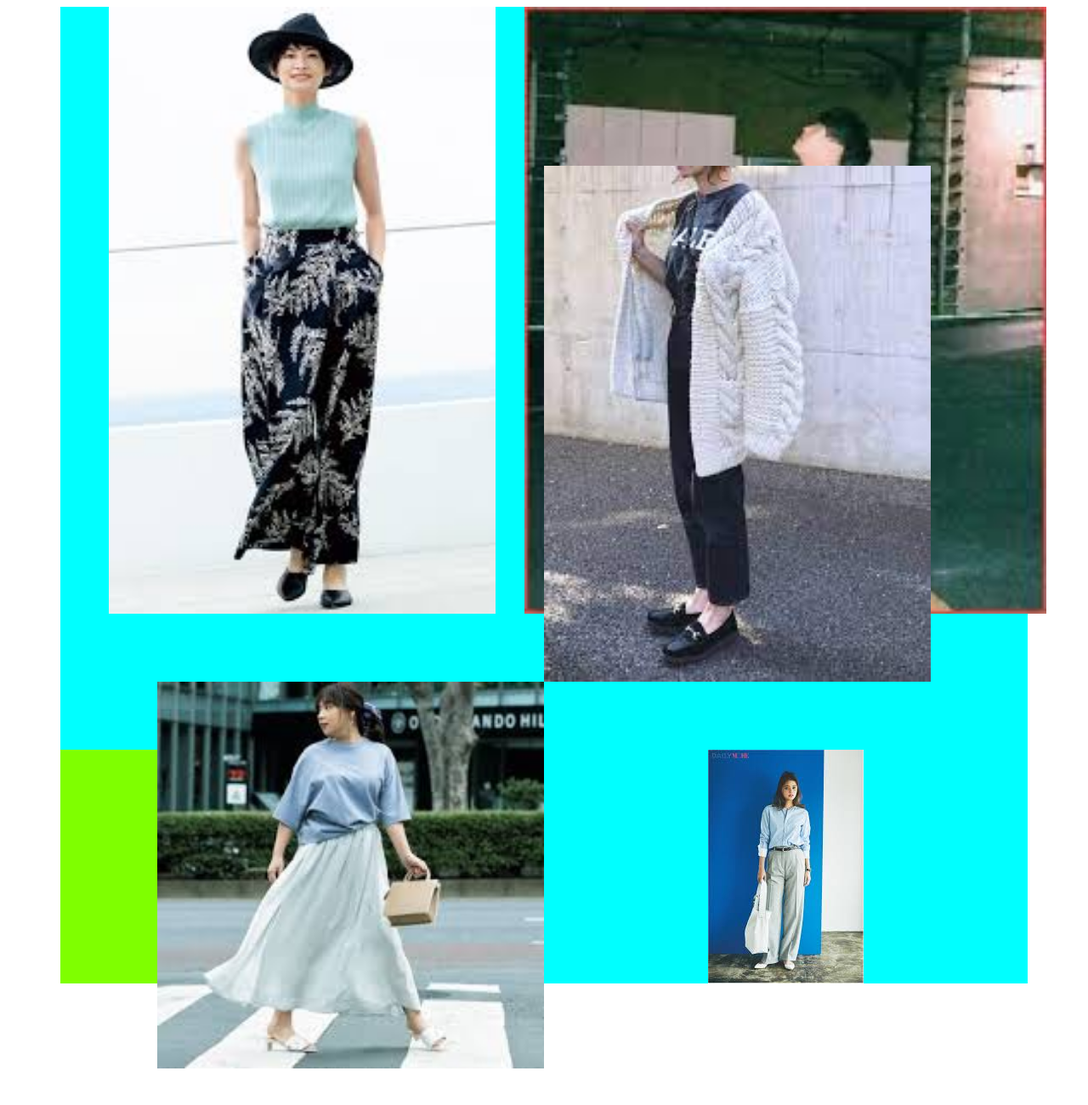
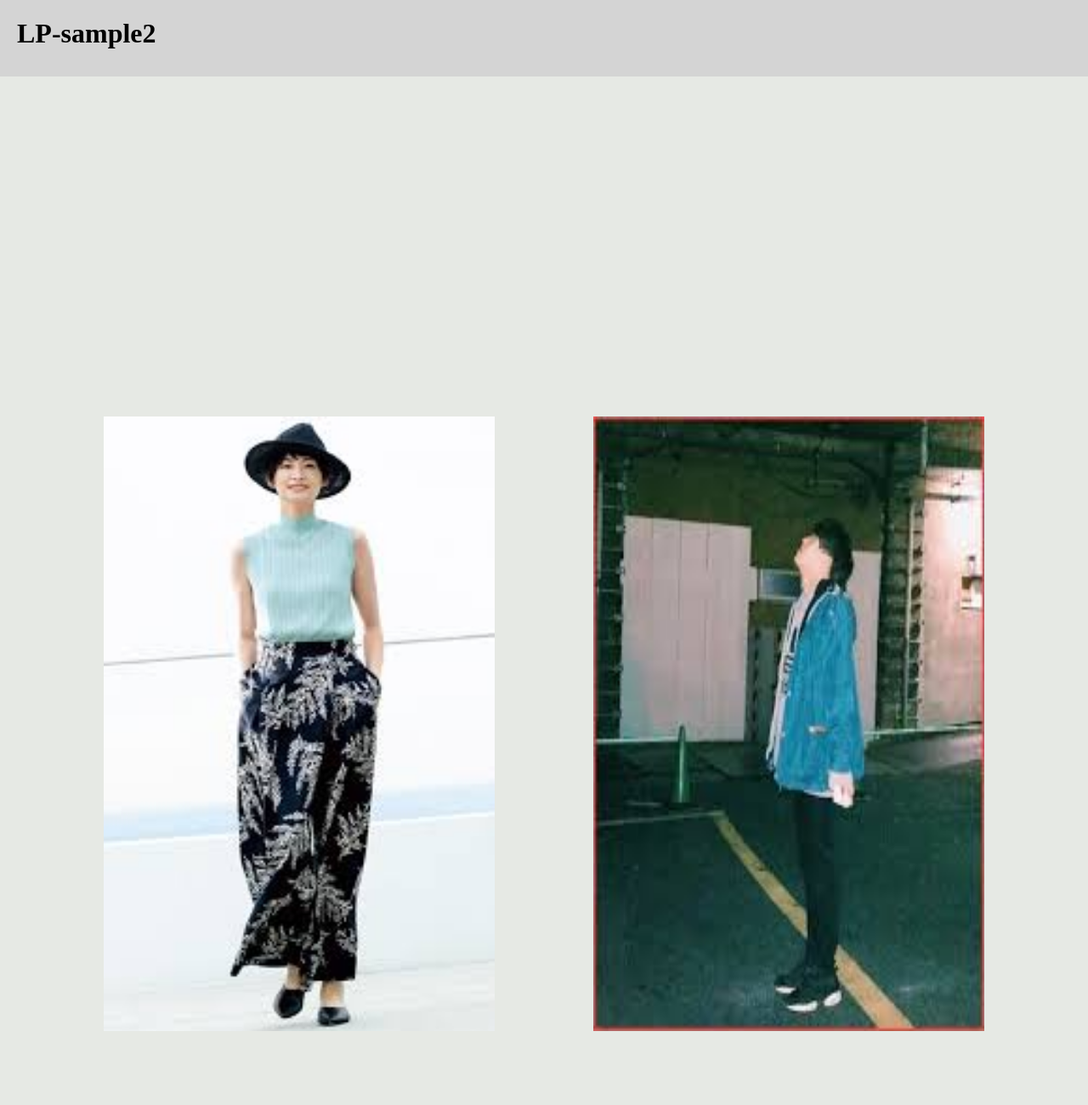
Before and after one commit to hoshico/LP-sample2, a plain HTML site: page index.html in a window 1280 px wide. Shown: the top 1300 px of the page at 85% size. Before the commit the page ends 1257 px from the top, so only its background shows below. Drawn offline with nearby package versions, Linux system fonts and the light colour scheme.

Commit message:
ScrollReveal.js実装

```diff
--- a/css/style.css
+++ b/css/style.css
@@ -1,12 +1,32 @@
+body {
+  background-color: rgb(230, 233, 228);
+  margin: 0;
+}
+
+header {
+  width: 100%;
+  height: 90px;
+  background-color: #d4d4d4;
+  display: flex;
+  margin-bottom: 100px;
+  padding-left: 20px;
+}
+
+
 .main_container {
-  background-color: aqua;
   width: 90%;
   margin: 0 auto;
+  padding-top: 300px;
 }
 
 .section {
   display: flex;
+  margin-bottom: 200px;
+}
+.section_2 {
+  display: flex;
   margin-bottom: 80px;
+  position: relative;
 }
 
 .img_1_left {
@@ -22,45 +42,51 @@
   display: flex;
   justify-content: center;
 }
-
+.img_1_right > img {
+  width: 80%;
+}
 
 .img_2_left {
   width: 50%;
   display: flex;
-  justify-content: center;
-  background-color: brown;
-  position: relative;
+  justify-content: flex-end;
 }
 
 .img_2_left > img {
   width: 80%;
-  position: absolute;
-    top: 0px;
-    right: 0px;
+  margin-right: 0px;
 }
 
 .img_2_right {
   width: 50%;
   display: flex;
-  justify-content: center;
-  background-color: burlywood;
-  position: relative;
+  justify-content: left;
 }
 .img_2_right > img {
   width: 80%;
-  position: absolute;
-    bottom: 0px;
-    left: 0px;
 }
+
 .img_3_left {
   width: 50%;
-  display: flex;
-  justify-content: center;
-  background-color: chartreuse;
+  position:absolute;
+    top:100px;
+    left:100px;
+  z-index: 10;
+  opacity: 0.9;
 }
+.img_3_left > img {
+  width: 100%;
+  position: absolute;
+
+}
+
 .img_3_right {
   width: 50%;
-  display: flex;
-  justify-content: center;
-  background-image: rgb(134, 123, 123);
+  position:absolute;
+    top:500px;
+    left:500px;
+
 }
+.img_3_right > img {
+  width: 100%;
+}
--- a/index.html
+++ b/index.html
@@ -5,10 +5,14 @@
   <meta http-equiv="X-UA-Compatible" content="IE=edge">
   <meta name="viewport" content="width=device-width, initial-scale=1.0">
   <link rel="stylesheet" href="css/style.css">
+
+
   <title>LP-sample2</title>
 </head>
 <body>
-  <header></header>
+  <header>
+    <h1>LP-sample2</h1>
+  </header>
 
 
   <div class="main_container">
@@ -32,7 +36,7 @@
     </section>
 
 
-    <section class="section">
+    <section class="section_2">
       <div class="img_3_left">
         <img src="image/image5.jpeg" alt="image5">
       </div>
@@ -44,5 +48,7 @@
 
 
   <footer></footer>
+  <script src="https://unpkg.com/scrollreveal"></script>
+  <script src="main.js"></script>
 </body>
 </html>
--- /dev/null
+++ b/main.js
@@ -0,0 +1,30 @@
+ScrollReveal().reveal('.img_1_left',{
+  duration: 800,
+  viewFactory: 0.2,
+  reset: true
+});
+ScrollReveal().reveal('.img_1_right',{
+  duration: 800,
+  viewFactory: 0.2,
+  reset: true
+});
+ScrollReveal().reveal('.img_2_left',{
+  duration: 800,
+  viewFactory: 0.2,
+  reset: true
+});
+ScrollReveal().reveal('.img_2_right',{
+  duration: 800,
+  viewFactory: 0.2,
+  reset: true
+});
+ScrollReveal().reveal('.img_3_left',{
+  duration: 800,
+  viewFactory: 0.2,
+  reset: true
+});
+ScrollReveal().reveal('.img_3_right',{
+  duration: 800,
+  viewFactory: 0.2,
+  reset: true
+});
```
